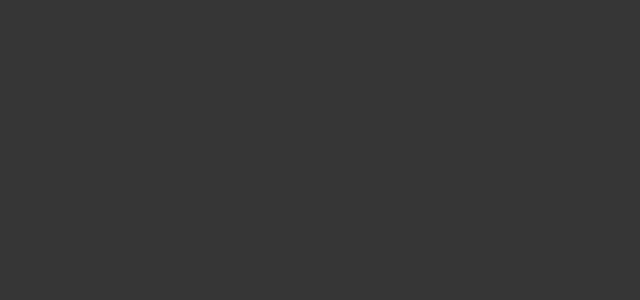
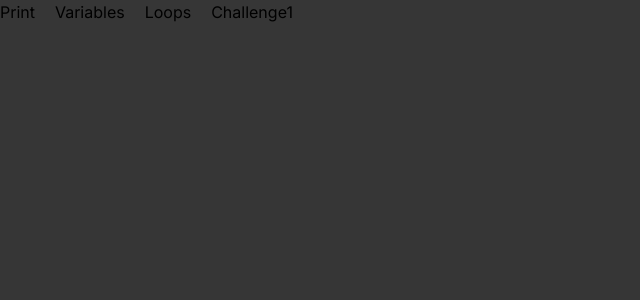
Before and after one commit to lynnhakim/WayneHacks2024, a Next.js app in the folder wayne-hacks/: page / in a window 1280 px wide. Shown: the top 300 px of the page, without its empty margins (0-640 px from the left). Built offline with nearby package versions, Linux system fonts and the light colour scheme.

Commit message:
added some buttons to homepage

```diff
--- a/wayne-hacks/src/app/page.js
+++ b/wayne-hacks/src/app/page.js
@@ -1,2 +1,26 @@
+"use client";
+import { useState } from "react";
+
+function Sidebar(){ // or roadmap
+  return(
+<div></div>
+  );
+
+}
 export default function Home() {
+  return (
+    <div>
+      <div className="flex textalign-center space-x-5">
+        <Button Title="Print" url="/Print">Print</Button>
+        <Button Title="Variables" url="/Variables">Variables</Button>
+        <Button Title="Loops" url="/Loops">Loops</Button>
+        <Button Title="Challenge1" url="/Challenge1">Challenge 1</Button>
+      </div>
+    </div>
+    //<main className="flex min-h-screen flex-col items-center justify-between p-24"></main>
+  );
 }
+
+function Button({Title}, {url}){
+  return <div className=""><button><a href={url}>{Title}</a></button></div>
+}
```
